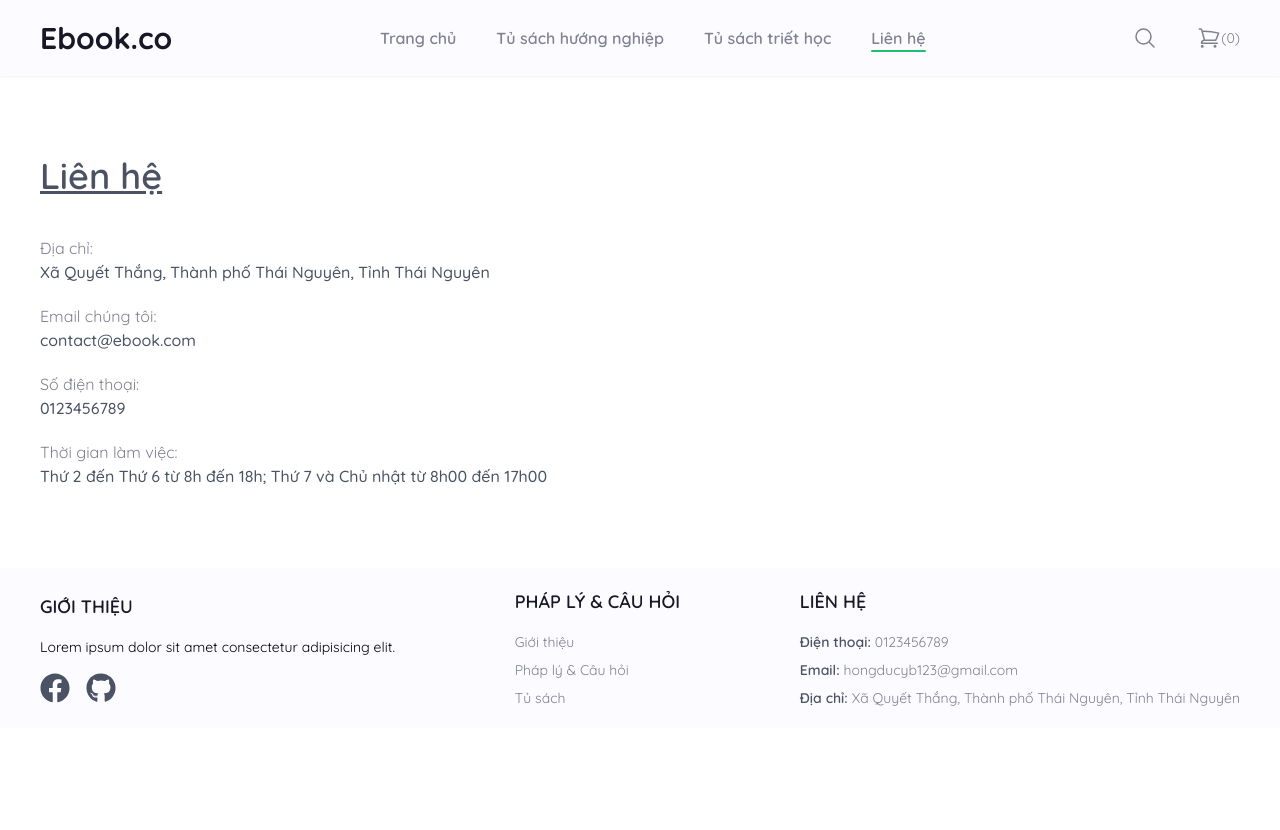
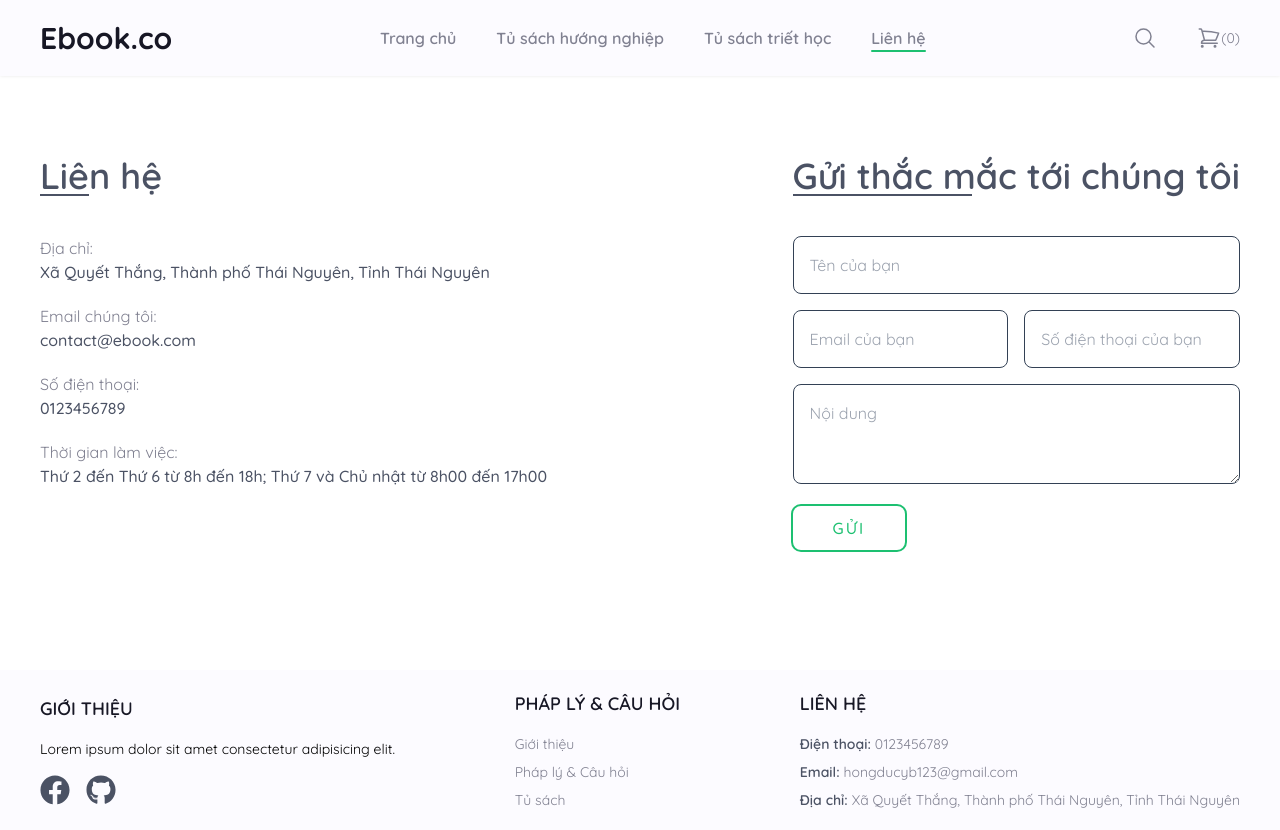
Before and after one commit to hongducdev/ban_sach_truc_tuyen, a React (Vite) app in the folder client/: page /lien-he in a window 1280 px wide. Before the commit the page ends 800 px from the top, so only its background shows below. Built offline with nearby package versions, Linux system fonts and the light colour scheme.

Commit message:
Update form contact

```diff
--- a/client/package.json
+++ b/client/package.json
@@ -9,6 +9,7 @@
     "preview": "vite preview"
   },
   "dependencies": {
+    "@hookform/resolvers": "^2.9.11",
     "axios": "^1.3.2",
     "react": "^18.2.0",
     "react-dom": "^18.2.0",
--- /dev/null
+++ b/client/src/components/Input/Texearea.jsx
@@ -0,0 +1,26 @@
+import React from "react";
+import { useController } from "react-hook-form";
+
+const Textarea = (props) => {
+  const {
+    control,
+    name,
+    placeholder = "",
+    children,
+    ...rest
+  } = props;
+  const { field } = useController({
+    control,
+    name,
+    defaultValue: "",
+  });
+  return (
+    <textarea
+      className="w-full p-4 text-base text-black transition-all border rounded-lg outline-none focus:border-blue-500 border-slate-700 min-h-[100px]"
+      placeholder={placeholder}
+      {...field}
+      {...rest}></textarea>
+  );
+};
+
+export default Textarea;
--- a/client/src/index.scss
+++ b/client/src/index.scss
@@ -44,7 +44,7 @@
   color: #1dc071;
   font-weight: 500;
   outline: 2px solid #1dc071;
-  padding: 15px 40px;
+  padding: 10px 40px;
   border-radius: 8px;
   position: relative;
   overflow: hidden;
--- a/client/src/main.jsx
+++ b/client/src/main.jsx
@@ -3,11 +3,14 @@ import ReactDOM from "react-dom/client";
 import App from "./App";
 import "./index.scss";
 import { BrowserRouter } from "react-router-dom";
+import { ToastContainer } from "react-toastify";
+import "react-toastify/dist/ReactToastify.css";
 
 ReactDOM.createRoot(document.getElementById("root")).render(
   <React.StrictMode>
     <BrowserRouter>
       <App />
+      <ToastContainer />
     </BrowserRouter>
   </React.StrictMode>
 );
--- a/client/src/pages/Contact.jsx
+++ b/client/src/pages/Contact.jsx
@@ -1,10 +1,52 @@
-import React, { Fragment } from 'react'
+import React, { Fragment, useEffect } from "react";
+import { useForm } from "react-hook-form";
+import Input from "../components/Input/Input";
+import Textarea from "../components/Input/Texearea";
+import { toast } from "react-toastify";
+import * as yup from "yup";
+import { yupResolver } from "@hookform/resolvers/yup";
+
+const schema = yup.object({
+  name: yup.string().required("Vui lòng nhập tên của bạn"),
+  email: yup.string().required("Vui lòng nhập email của bạn"),
+  phone: yup.string().required("Vui lòng nhập số điện thoại của bạn"),
+  content: yup.string().required("Vui lòng nhập nội dung"),
+})
 
 const Contact = () => {
+  const {
+    control,
+    handleSubmit,
+    formState: { errors },
+  } = useForm(
+    {
+      resolver: yupResolver(schema),
+      mode: "onSubmit",
+    }
+  );
+
+  useEffect(() => {
+    const arrErroes = Object.values(errors);
+    if (arrErroes.length > 0) {
+      toast.error(arrErroes[0]?.message, {
+        pauseOnHover: false,
+        delay: 0,
+      });
+    }
+  }, [errors]);
+
+  const handleSubmitForm = (data) => {
+    console.log(data);
+    toast.success("Gửi thành công");
+  };
+
   return (
     <Fragment>
-      <div className="container my-20">
-        <h1 className="text-4xl font-semibold underline text-text2">Liên hệ</h1>
+      <div className="container my-20 flex justify-between">
+        <div>
+          <h1 className="text-4xl font-semibold text-text2 relative after:absolute after:w-[40%] after:bg-text2 after:h-[2px] after:bottom-0 after:left-0 inline-block">
+            Liên hệ
+          </h1>
           <div className="my-10 flex flex-col gap-5">
             <div className="">
               <p className="text-text3">Địa chỉ:</p>
@@ -23,13 +65,56 @@ const Contact = () => {
             <div className="">
               <p className="text-text3">Thời gian làm việc:</p>
               <p className="text-text2 font-medium">
-              Thứ 2 đến Thứ 6 từ 8h đến 18h; Thứ 7 và Chủ nhật từ 8h00 đến 17h00
+                Thứ 2 đến Thứ 6 từ 8h đến 18h; Thứ 7 và Chủ nhật từ 8h00 đến
+                17h00
               </p>
+            </div>
+          </div>
+        </div>
+        <div className="">
+          <h1 className="text-4xl font-semibold text-text2 relative after:absolute after:w-[40%] after:bg-text2 after:h-[2px] after:bottom-0 after:left-0 inline-block">
+            Gửi thắc mắc tới chúng tôi
+          </h1>
+          <div className="my-10">
+            <form className="flex flex-col gap-4" onSubmit={handleSubmit(handleSubmitForm)}>
+              <div className="">
+                <Input
+                  name="name"
+                  placeholder="Tên của bạn"
+                  control={control}
+                />
+              </div>
+              <div className="flex gap-4">
+                <Input
+                  name="email"
+                  type="email"
+                  placeholder="Email của bạn"
+                  control={control}
+                />
+                <Input
+                  name="phone"
+                  placeholder="Số điện thoại của bạn"
+                  control={control}
+                />
+              </div>
+              <div className="">
+                <Textarea
+                  name="content"
+                  placeholder="Nội dung"
+                  control={control}
+                />
+              </div>
+              <div className="">
+                <button type="submit" className="button">
+                  Gửi
+                </button>
+              </div>
+            </form>
           </div>
         </div>
       </div>
     </Fragment>
   );
-}
+};
 
-export default Contact
+export default Contact;
```
Also changed, not shown: 1 other file (tests, documents, lock files or other folders). Lines whose indentation alone changed are shown as unchanged.
